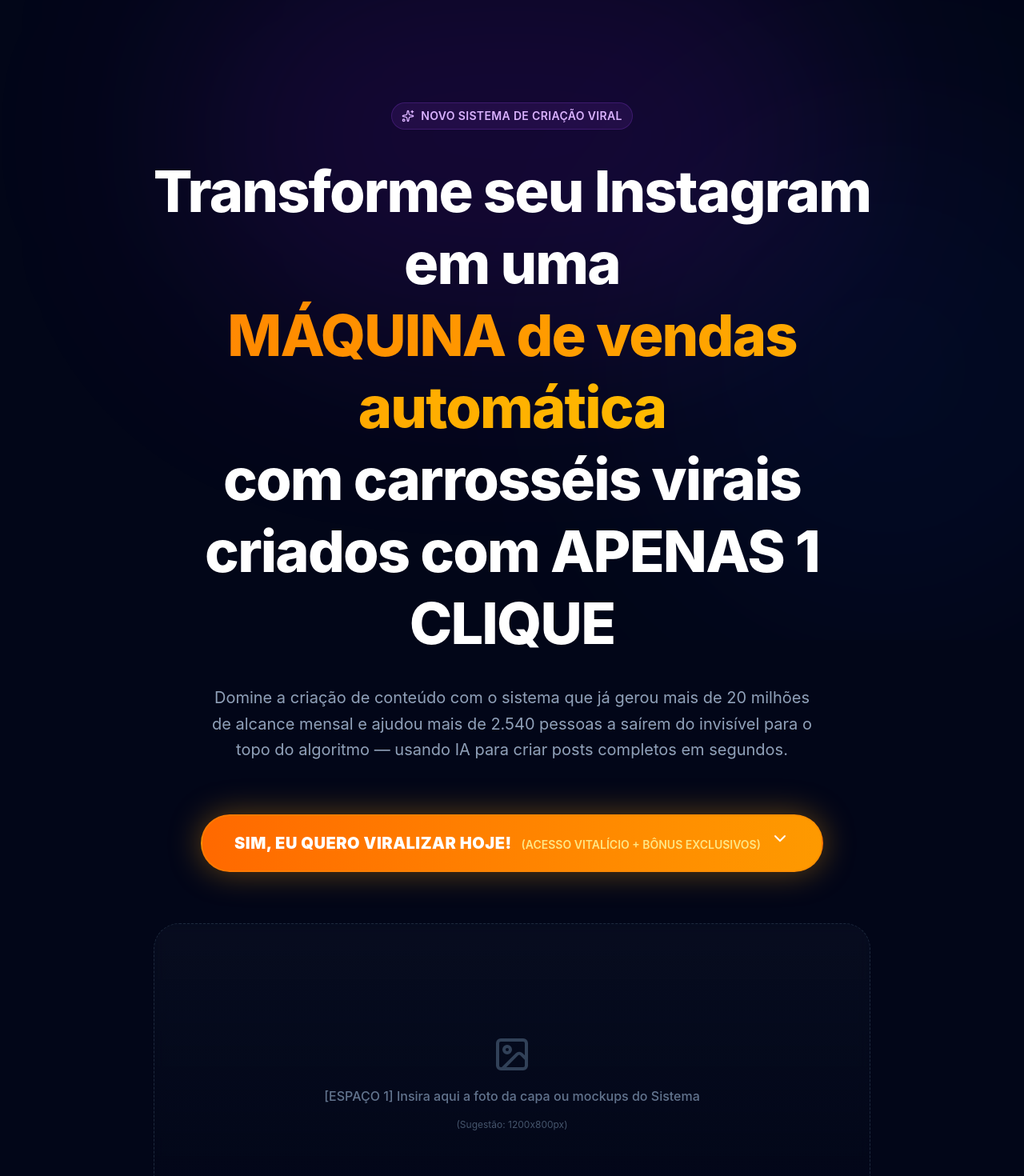
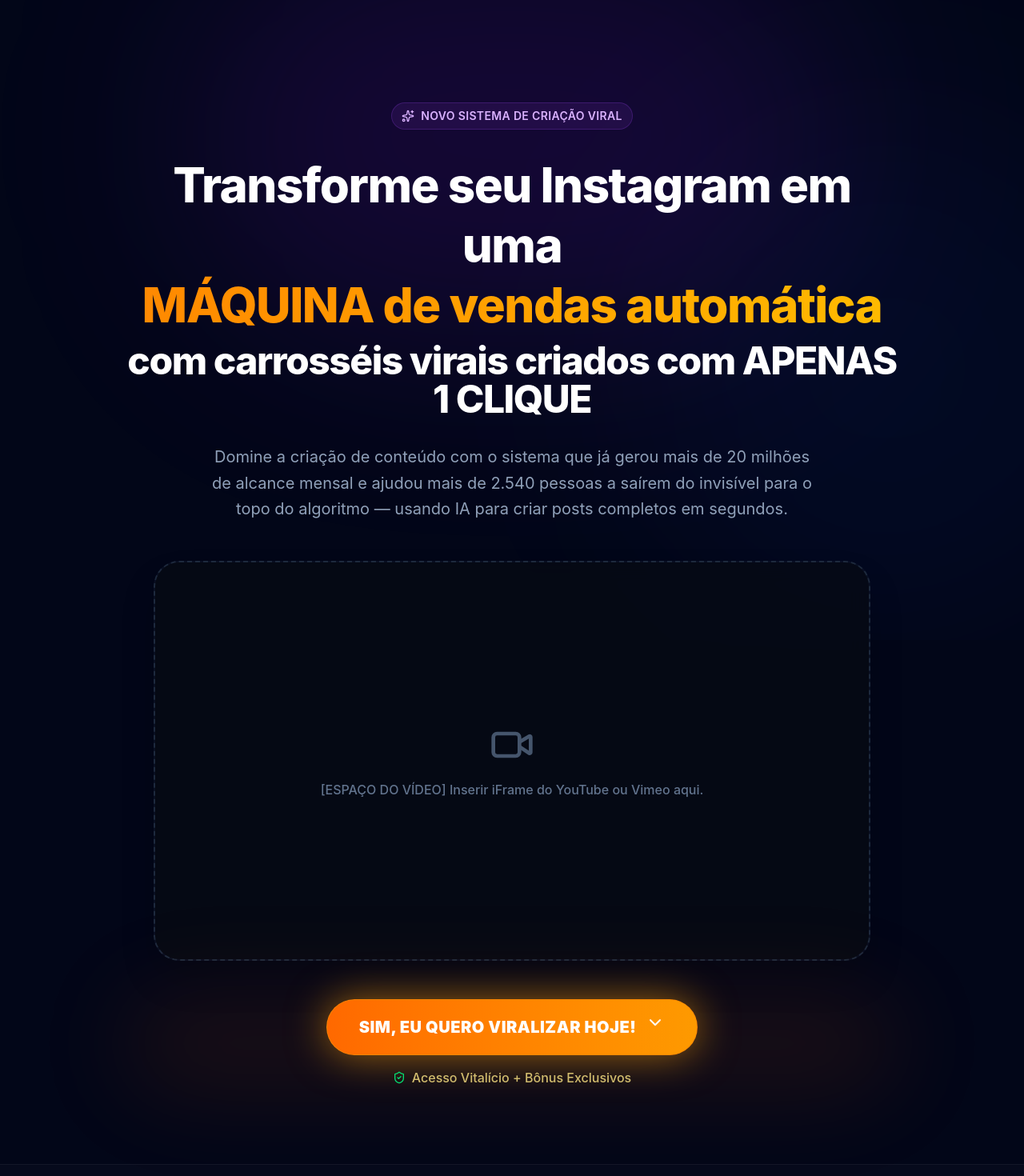
Before and after one commit to GLAUBERUCHOA/Corrosel-Viral, a Next.js app: page / in a window 1280 px wide. Shown: the top 1470 px of the page at 80% size. Built offline with nearby package versions, Linux system fonts and the light colour scheme; a web font is replaced by a local one.

Commit message:
feat: adjust hero spacing, add video placeholder, extract bonus text from button and add animated pulse effect

```diff
--- a/app/page.tsx
+++ b/app/page.tsx
@@ -56,29 +56,43 @@ export default function HomePage() {
               <Sparkles className="w-4 h-4" /> NOVO SISTEMA DE CRIAÇÃO VIRAL
             </div>
 
-            <h1 className="text-4xl sm:text-6xl md:text-7xl font-extrabold text-white tracking-tight leading-tight mb-8">
-              Transforme seu Instagram em uma <br className="hidden md:block" />
+            <h1 className="text-3xl sm:text-4xl md:text-5xl lg:text-6xl font-extrabold text-white tracking-tight leading-tight mb-8">
+              Transforme seu Instagram em uma <br className="hidden lg:block" />
               <span className="text-transparent bg-clip-text bg-gradient-to-r from-orange-400 to-amber-400">
                 MÁQUINA de vendas automática
               </span><br className="hidden md:block" />
-              com carrosséis virais criados com APENAS 1 CLIQUE
+              <span className="text-2xl sm:text-3xl md:text-4xl lg:text-5xl mt-2 block">com carrosséis virais criados com APENAS 1 CLIQUE</span>
             </h1>
 
-            <p className="text-lg sm:text-xl text-slate-400 max-w-3xl mx-auto leading-relaxed mb-12">
+            <p className="text-base sm:text-lg md:text-xl text-slate-400 max-w-3xl mx-auto leading-relaxed mb-12">
               Domine a criação de conteúdo com o sistema que já gerou mais de 20 milhões de alcance mensal e ajudou mais de 2.540 pessoas a saírem do invisível para o topo do algoritmo — usando IA para criar posts completos em segundos.
             </p>
 
-            <a
-              href="/login"
-              className="inline-flex items-center justify-center gap-3 bg-gradient-to-r from-orange-500 to-amber-500 text-white font-black uppercase tracking-wide text-lg sm:text-xl px-10 py-5 rounded-full hover:scale-105 transition-all duration-300 shadow-[0_0_40px_rgba(245,158,11,0.4)] border-2 border-orange-400/50 w-full sm:w-auto mt-4"
-            >
-              SIM, EU QUERO VIRALIZAR HOJE! <br />
-              <span className="text-sm font-semibold tracking-normal text-amber-200 block mt-1">(Acesso Vitalício + Bônus Exclusivos)</span>
-              <ChevronDown className="w-6 h-6 animate-bounce" />
-            </a>
+            {/* ESPAÇO PARA O VÍDEO DE VENDAS */}
+            <div className="w-full max-w-4xl mx-auto h-[250px] sm:h-[350px] md:h-[450px] lg:h-[500px] border-2 border-slate-800 border-dashed rounded-[2rem] bg-slate-900/60 backdrop-blur-md flex flex-col items-center justify-center text-slate-500 gap-4 group hover:border-slate-600 transition-colors relative overflow-hidden mb-12 shadow-2xl">
+              <div className="absolute inset-0 bg-black/40 z-10"></div>
+              <Video size={56} className="text-slate-600 group-hover:text-slate-400 transition-colors z-20" />
+              <p className="font-medium z-20 text-center px-4">[ESPAÇO DO VÍDEO] <br className="sm:hidden" /> Inserir iFrame do YouTube ou Vimeo aqui.</p>
+            </div>
+
+            <div className="flex flex-col items-center justify-center relative">
+              <div className="absolute top-1/2 left-1/2 -translate-x-1/2 -translate-y-1/2 w-full h-[120%] bg-orange-500/20 blur-[60px] rounded-full pointer-events-none z-0 animate-pulse"></div>
+
+              <a
+                href="/login"
+                className="relative z-10 inline-flex items-center justify-center gap-3 bg-gradient-to-r from-orange-500 to-amber-500 text-white font-black uppercase tracking-wide text-lg sm:text-xl px-10 py-5 rounded-full hover:scale-105 transition-all duration-300 shadow-[0_0_50px_rgba(245,158,11,0.6)] border border-orange-400/80 w-full sm:w-auto"
+              >
+                SIM, EU QUERO VIRALIZAR HOJE!
+                <ChevronDown className="w-6 h-6 animate-bounce" />
+              </a>
+
+              <span className="text-sm sm:text-base font-medium text-amber-200/80 mt-4 relative z-10 flex items-center gap-2">
+                <ShieldCheck size={16} className="text-green-400" /> Acesso Vitalício + Bônus Exclusivos
+              </span>
+            </div>
 
             {/* ESPAÇO PARA A IMAGEM PRINCIPAL DO HERO (Produto/Mockups ou Autor) */}
-            <div className="mt-16 w-full max-w-4xl mx-auto h-[400px] border border-slate-800 border-dashed rounded-[2rem] bg-slate-900/40 backdrop-blur-sm flex flex-col items-center justify-center text-slate-500 gap-4 group hover:border-slate-600 transition-colors relative overflow-hidden">
+            <div className="mt-20 w-full max-w-4xl mx-auto h-[400px] border border-slate-800 border-dashed rounded-[2rem] bg-slate-900/40 backdrop-blur-sm flex flex-col items-center justify-center text-slate-500 gap-4 group hover:border-slate-600 transition-colors relative overflow-hidden hidden">
               <div className="absolute inset-0 bg-gradient-to-t from-slate-950 to-transparent z-10"></div>
               <ImageIcon size={48} className="text-slate-700 group-hover:text-slate-500 transition-colors z-20" />
               <p className="font-medium z-20">[ESPAÇO 1] Insira aqui a foto da capa ou mockups do Sistema</p>
```
